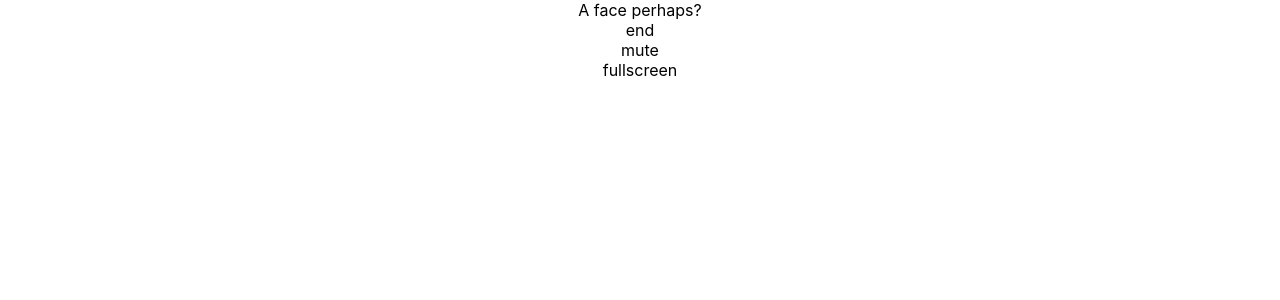
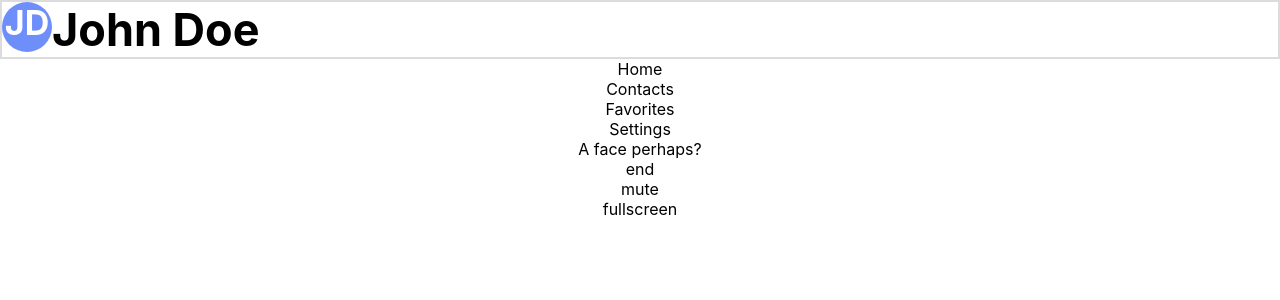
Before and after one commit to ValRat/ascii-chat, a React (Create React App) app in the folder front-end/: page / in a window 1280 px wide. Shown: the top 300 px of the page. Built offline with nearby package versions, Linux system fonts and the light colour scheme.

Commit message:
Added NavBar

```diff
--- a/front-end/src/App.js
+++ b/front-end/src/App.js
@@ -4,11 +4,15 @@
 import Button from "../src/components/Button/Button";
 import ButtonFloat from "./components/ButtonFloat/ButtonFloat";
 import StreamPanel from "./components/StreamPanel/StreamPanel";
+import Header from '../src/components/Header/Header';
+import NavBar from '../src/components/NavBar/NavBar';
 
 class App extends Component {
   render() {
     return (
       <div className="App">
+      <Header />
+      <NavBar />
         <StreamPanel />
       </div>
     );
--- a/front-end/src/components/Header/Header.js
+++ b/front-end/src/components/Header/Header.js
@@ -1,5 +1,5 @@
 import React, { Component } from 'react';
-import './../App.css';
+import './../../App.css';
 import './Header.css';
 import ProfilePic from '../ProfilePic/ProfilePic';
 
--- a/front-end/src/components/NavBar/NavBar.js
+++ b/front-end/src/components/NavBar/NavBar.js
@@ -1,16 +1,27 @@
 import React, { Component } from 'react';
-import './../App.css';
+import '../../App.css';
 import './NavBar.css';
 
 
-class Header extends Component {
+class NavBar extends Component {
     render() {
         return (
         <div>
-
+            <div>
+            Home
+            </div>
+            <div>
+            Contacts
+            </div>
+            <div>
+                Favorites
+            </div>
+            <div>
+                Settings
+            </div>
         </div>
         )
     }
 }
 
-export default Header;
+export default NavBar;
--- a/front-end/src/components/ProfilePic/ProfilePic.js
+++ b/front-end/src/components/ProfilePic/ProfilePic.js
@@ -1,5 +1,5 @@
 import React, { Component } from 'react';
-import '../App.css';
+import '../../App.css';
 import './ProfilePic.css'
 
 
```
